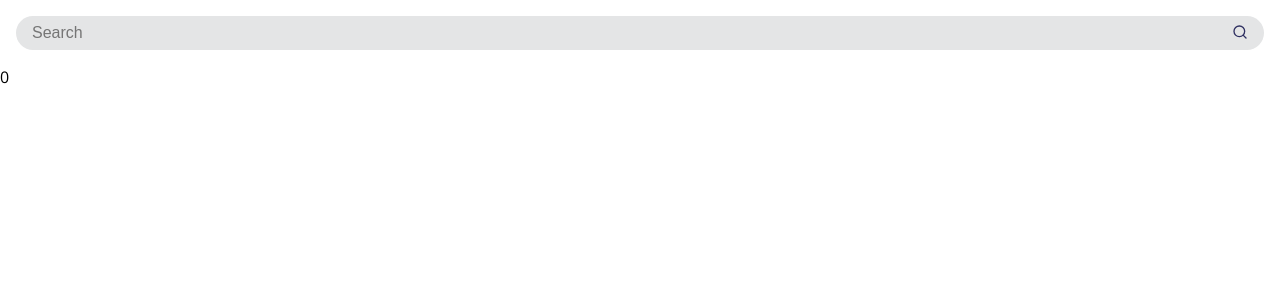
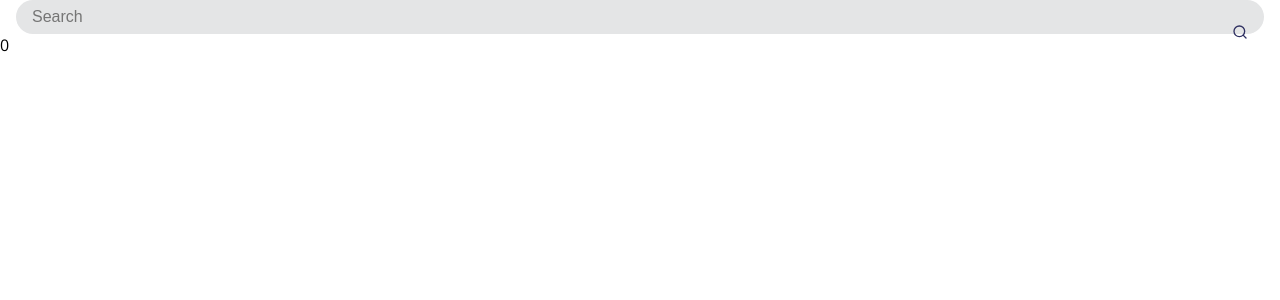
Before and after one commit to tulioliveira/iex-test, a React app: page / in a window 1280 px wide. Shown: the top 300 px of the page. Built offline with nearby package versions, Linux system fonts and the light colour scheme.

Commit message:
remove vertical margin from TextInput

```diff
--- a/src/components/TextInput.js
+++ b/src/components/TextInput.js
@@ -4,7 +4,7 @@ import { colors } from '../providers/styles';
 
 const Input = styled.input`
   padding: 0.5rem 1rem 0.5rem 1rem;
-  margin: 1rem;
+  margin: 0rem 1rem;
   font-size: 1rem;
   color: ${colors.primary};
   background: ${colors.gray};
```
